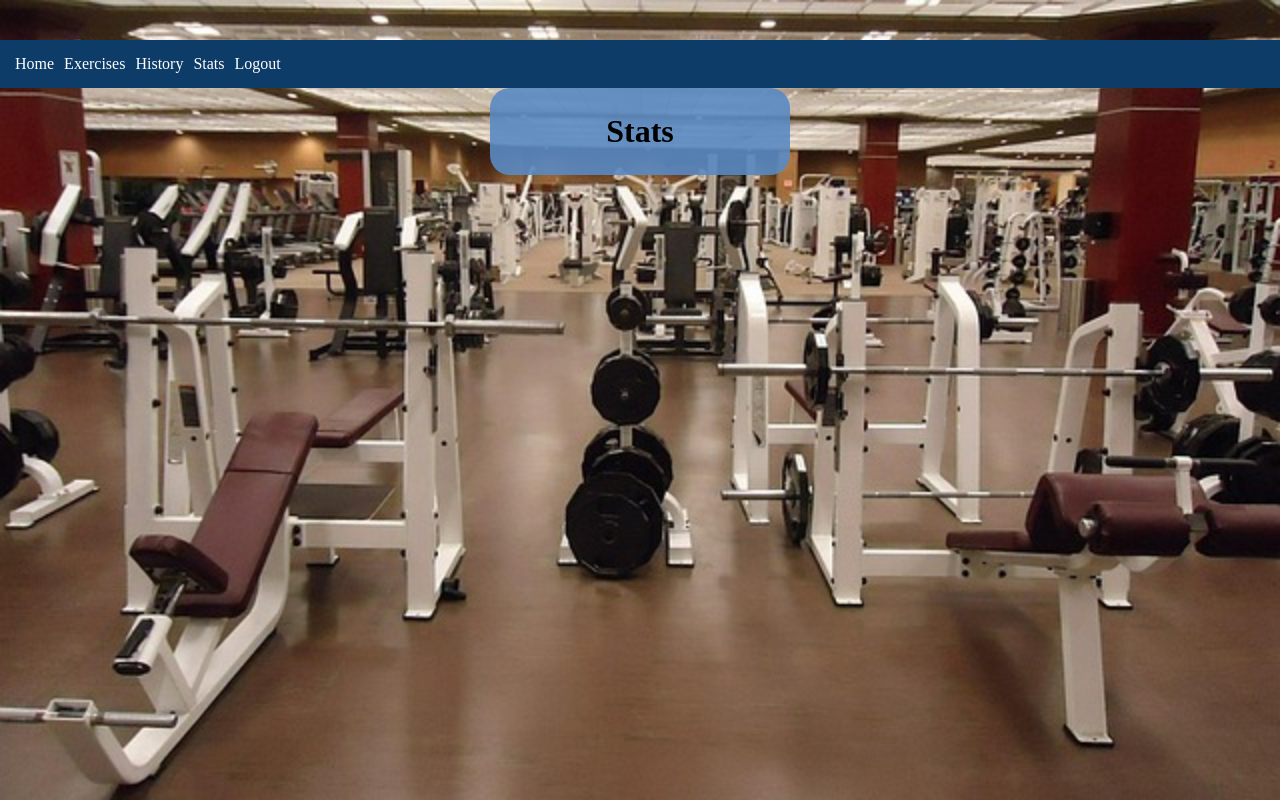
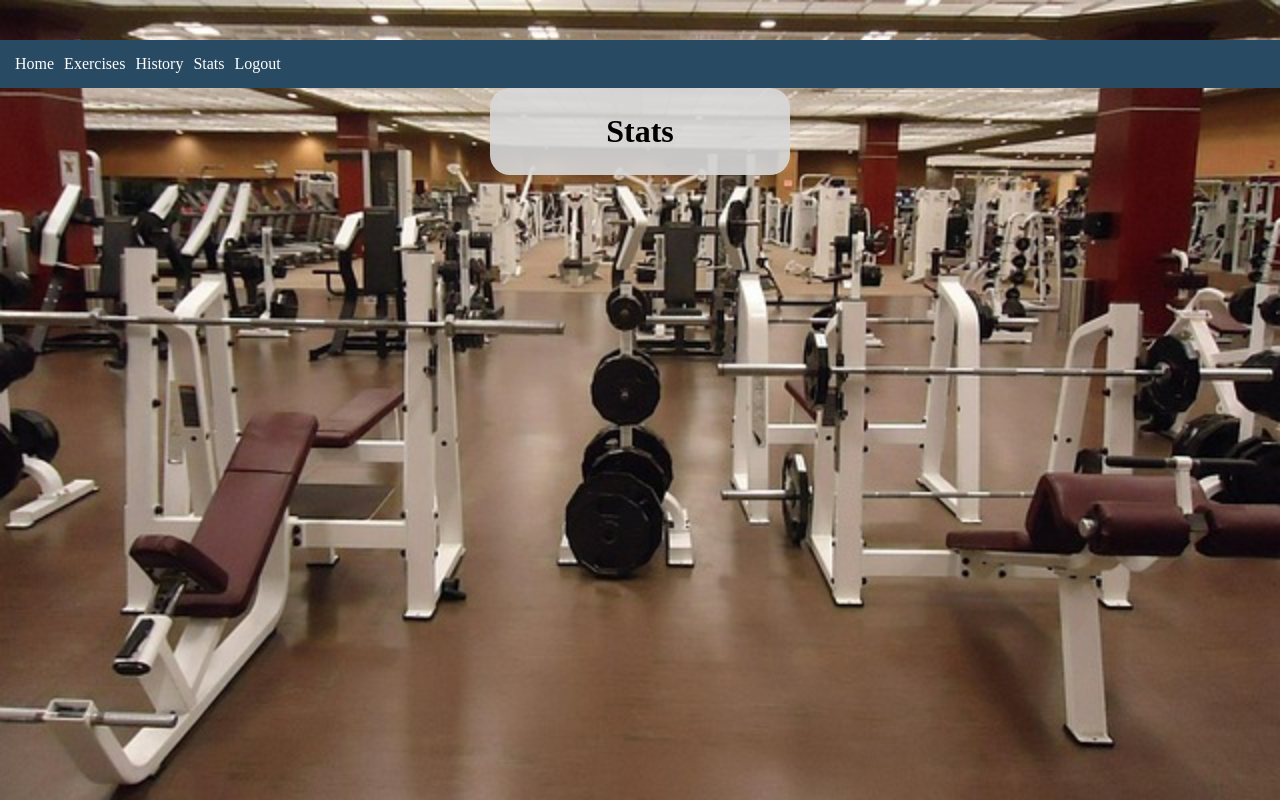
Before and after one commit to BrandonN24/workout-app, a React (Create React App) app in the folder frontend/: page /StatsPage in a window 1280 px wide. Built offline with nearby package versions, Linux system fonts and the light colour scheme.

Commit message:
incorporated color palette into existing CSS

```diff
--- a/frontend/src/index.css
+++ b/frontend/src/index.css
@@ -20,13 +20,13 @@ body {
   text-align: center;
   justify-content: flex-start;
   width: 300px;
-  background-color: rgb(90, 138, 195,.9);
+  background-color: rgb(217, 217, 217,.9);
   border-radius: 20px;
 }
 
 
 nav{
-  background: #0e3c69;
+  background: #284B63;
   color: #fff;
   display: flex;
   justify-content: space-between;
@@ -51,7 +51,7 @@ a{
 }
 
 a:hover{
-  background-color: #555;
+  background-color: #D9D9D9;
 }
 
 #loginDiv{
@@ -60,7 +60,7 @@ a:hover{
   text-align: center;
   justify-content: flex-start;
   width: 300px;
-  background-color: rgb(90, 138, 195,.9);
+  background-color: rgb(60, 110, 113,.9);
   border-radius: 20px;
 }
 
@@ -70,7 +70,7 @@ a:hover{
   text-align: center;
   justify-content: flex-start;
   width: 300px;
-  background-color: rgb(90, 138, 195,.9);
+  background-color: rgb(60, 110, 113,.9);
   border-radius: 20px;
 }
 
@@ -92,13 +92,13 @@ textarea {
 }
 
 #loginButton:hover {
-  background: #718398;
+  background: #D9D9D9;
   color: #000000;
   cursor:pointer;
 }
 
 #registerButton:hover {
-  background: #718398;
+  background: #D9D9D9;
   color: #000000;
   cursor:pointer;
 }
```
